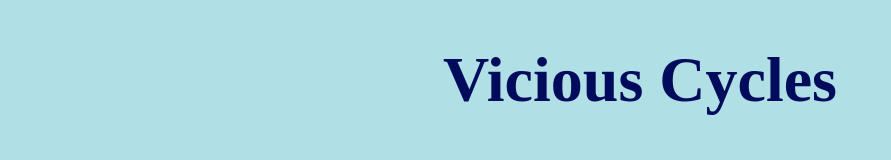
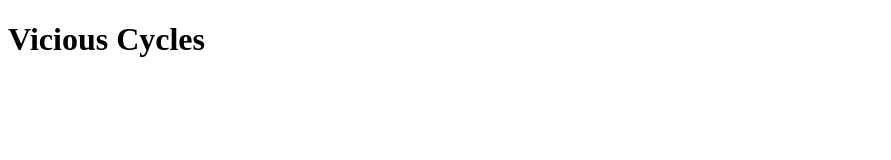
Before and after one commit to bouchard91/ViciousCyclesProject, a plain HTML site: page index.html in a window 1280 px wide. Shown: the whole page, without its empty margins (0-891 px from the left). Drawn offline with Linux system fonts and the light colour scheme.

Commit message:
Update index.html

```diff
--- a/index.html
+++ b/index.html
@@ -4,16 +4,6 @@
         <meta charset="utf-8">
         <meta name="description" content= "Vicious Cycles">
         <title>Vicious Cycles Project</title>
-        <style>
-            body {
-                background-color: powderblue;
-            }
-            h1 {
-                  font-size: 4em;
-                  text-align: center;
-                  color:#010B5B;
-            }
-        </style>
     </head>
     <body>
     <h1>Vicious Cycles</h1>
```
